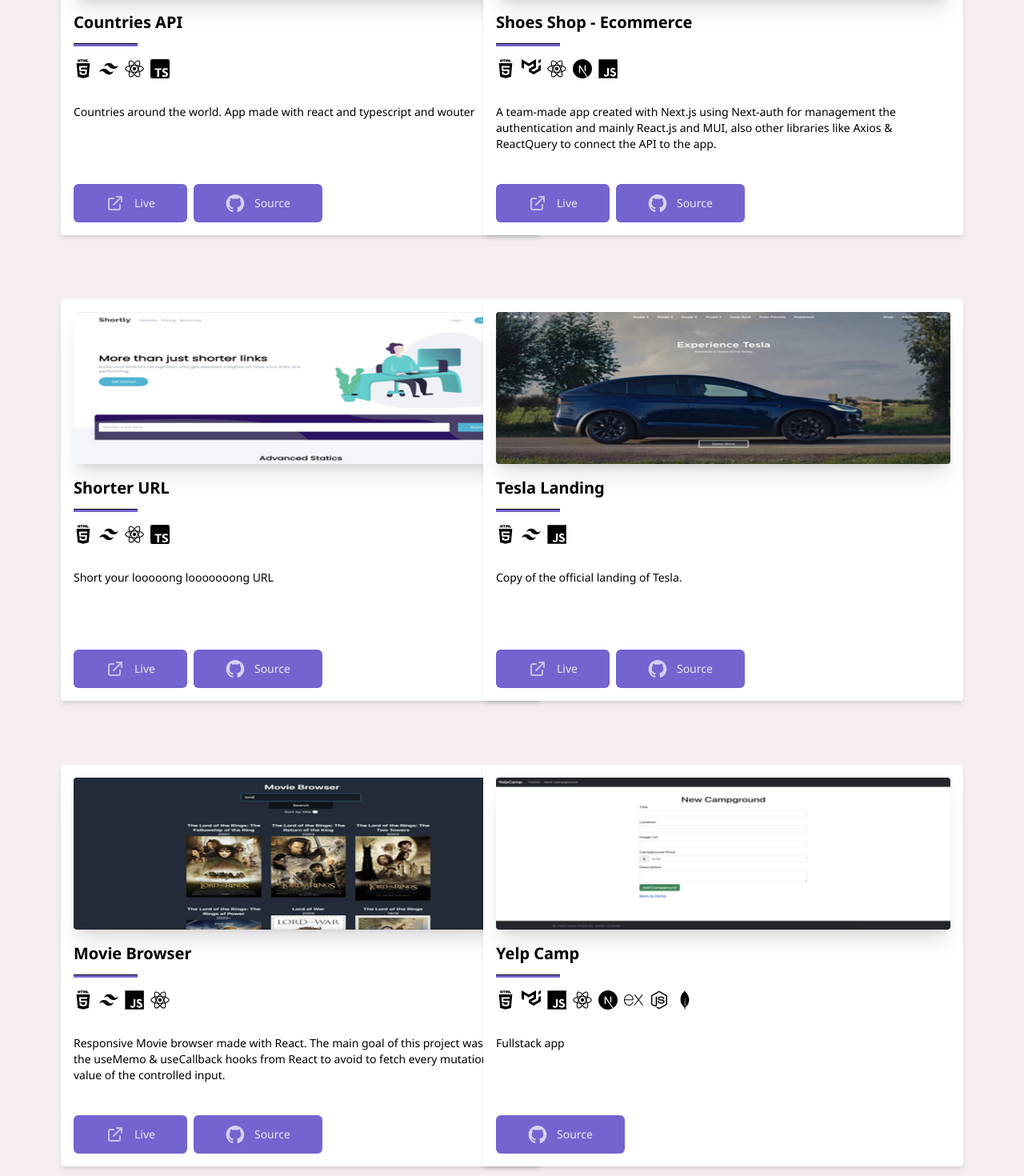
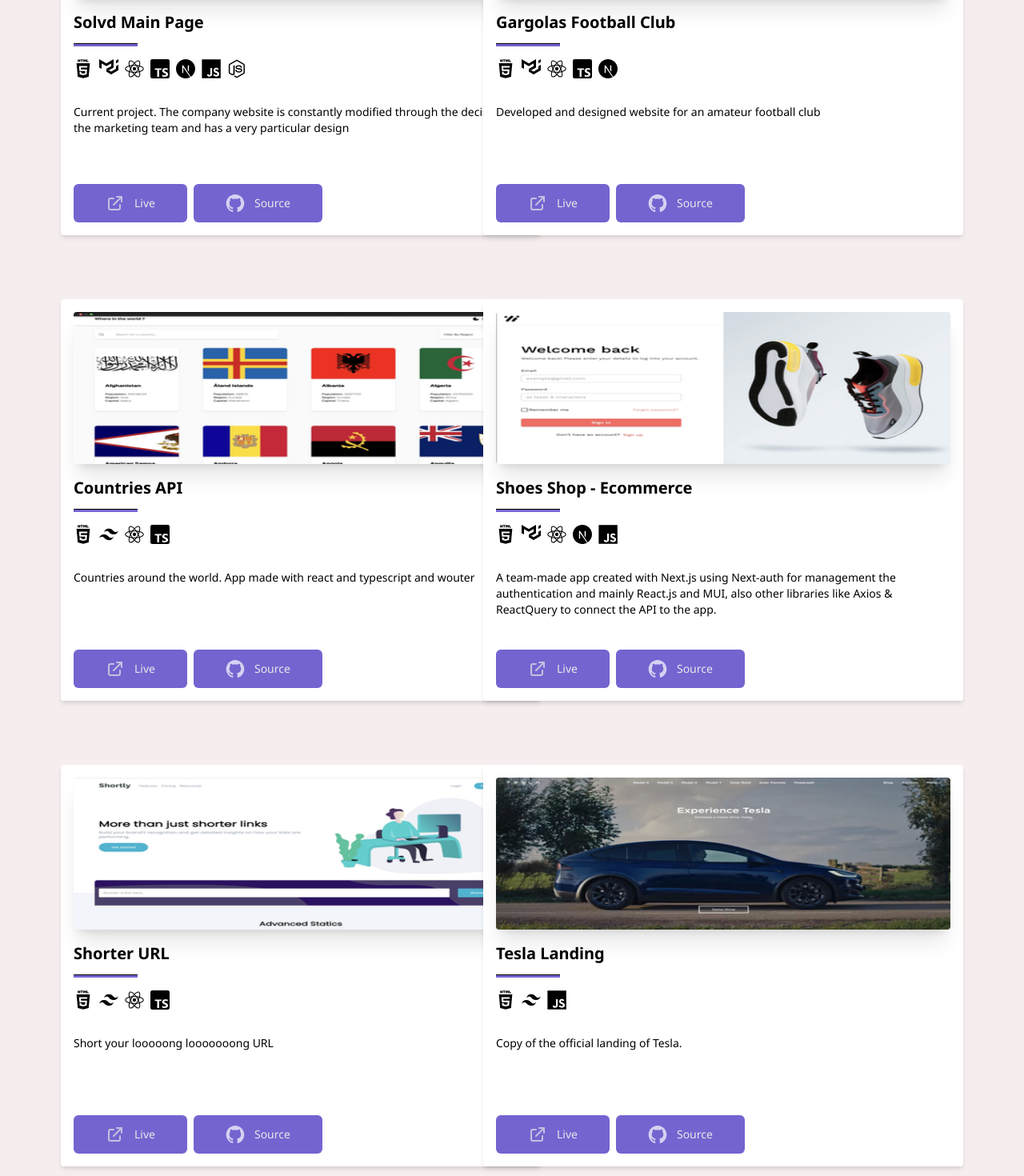
Before and after one commit to JulianOviedo/Portfolio2.0, a React (Vite) app: page / in a window 1280 px wide. Shown: the part 4080-5550 px from the top of the page at 80% size. Built offline with nearby package versions, Linux system fonts and the light colour scheme.

Commit message:
add projects

```diff
--- a/src/App.tsx
+++ b/src/App.tsx
@@ -6,8 +6,9 @@
 
 function App() {
   const [, setElements, entries] = useObserver({
-    threshold: 0.3, // Este valor puede ser ajustado entre 0 y 1
+    threshold: 0.6, // Este valor puede ser ajustado entre 0 y 1
     root: null,
+    rootMargin: '100px'
   });
 
   useEffect(() => {
--- a/src/components/ProyectCard.tsx
+++ b/src/components/ProyectCard.tsx
@@ -9,10 +9,21 @@
   urlDeploy?: string;
 }
 
-export const ProyectCard = ({ img, title, description, technologies, urlGithub, urlDeploy }: ProyectCardProps) => {
+export const ProyectCard = ({
+  img,
+  title,
+  description,
+  technologies,
+  urlGithub,
+  urlDeploy,
+}: ProyectCardProps) => {
   return (
     <article className="h-540 w-full shadow-md rounded bg-white dark:bg-bg-dark-prycard p-4 mt-10 lg:mt-0 lg:w-[600px]">
-            <img src={img} alt={title} className="rounded w-full h-[190px] shadow-xl"></img>
+      <img
+        src={img}
+        alt={title}
+        className="rounded w-full h-[190px] shadow-xl"
+      ></img>
       <h4 className="font-bold text-xl mt-4 mb-2">{title}</h4>
       <hr className="w-20 h-1 bg-primary mt-3 " />
       <div className="mb-8 mt-4 flex flex-row gap-2 flex-wrap">
@@ -21,22 +32,34 @@
             <div className="w-6" key={index}>
               {techlogo}
             </div>
-                    )
+          );
         })}
       </div>
-            <p className="mb-10 font-extralight text-sm lg:mb-0 lg:h-[100px] dark:text-disabled">{description}</p>
+      <p className="mb-10 font-extralight text-sm lg:mb-0 lg:h-[100px] dark:text-disabled">
+        {description}
+      </p>
       <div className="flex flex-row gap-2 text-sm ">
-                {urlDeploy &&
-                    <a href={urlDeploy} target="_blank" id='button' className="flex flex-row gap-1 items-center bg-primary text-disabled-light px-5 lg:px-10 py-3 rounded-md cursor-pointer hover:text-white hover:animate-bounce">
+        {urlDeploy && (
+          <a
+            href={urlDeploy}
+            target="_blank"
+            id="button"
+            className="flex flex-row gap-1 items-center bg-primary text-disabled-light px-5 lg:px-10 py-3 rounded-md cursor-pointer hover:text-white"
+          >
             <UrlIcon />
             <span>Live</span>
-                    </a>}
-                <a href={urlGithub} target="_blank" id='button' className="flex flex-row gap-1 items-center bg-primary text-disabled-light px-5 lg:px-10 py-3 rounded-md cursor-pointer hover:text-white hover:animate-bounce">
+          </a>
+        )}
+        <a
+          href={urlGithub}
+          target="_blank"
+          id="button"
+          className="flex flex-row gap-1 items-center bg-primary text-disabled-light px-5 lg:px-10 py-3 rounded-md cursor-pointer hover:text-white"
+        >
           <GithubIcon />
           <span>Source</span>
         </a>
       </div>
-
     </article>
-    )
-}
+  );
+};
--- a/src/components/ProyectsSection.tsx
+++ b/src/components/ProyectsSection.tsx
@@ -1,9 +1,25 @@
-import { ExpressLogo, HtmlIcon, JavascriptIcon, MaterialUILogo, MongoLogo, NextLogo, NodeLogo, ReactLogo, TailwindIcon, TypescriptIcon } from "../assets/Icons/Icons"
+import { HtmlIcon, JavascriptIcon, MaterialUILogo, NextLogo, NodeLogo, ReactLogo, TailwindIcon, TypescriptIcon } from "../assets/Icons/Icons"
 import { ProyectCard } from "./ProyectCard"
 
 export const Proyects = () => {
     return (
         <div className="xl:grid xl:grid-cols-2 xl:gap-20 xl:justify-items-center xl:mt-10 mt-10 lg:flex lg:items-center lg:flex-col lg:gap-20 ">
+            <ProyectCard
+                img={"/solvd.png"}
+                title={"Solvd Main Page"}
+                urlDeploy={'https://www.solvd.com/'}
+                urlGithub={'https://github.com/solvdinc/solvd-website-frontend'}
+                technologies={[<HtmlIcon />, <MaterialUILogo />, <ReactLogo />, <TypescriptIcon />, <NextLogo/>, <JavascriptIcon/>, <NodeLogo/>]}
+                description="Current project. The company website is constantly modified through the decisions of the marketing team and has a very particular design"
+            />
+             <ProyectCard
+                img={"/gargolas-fc.png"}
+                title={"Gargolas Football Club"}
+                technologies={[<HtmlIcon />, <MaterialUILogo />, <ReactLogo />, <TypescriptIcon />, <NextLogo/>]}
+                urlGithub={'https://github.com/JulianOviedo/GARGOLAS-FC'}
+                urlDeploy={'https://gargolas-fc.vercel.app/'}
+                description="Developed and designed website for an amateur football club"
+            />
             <ProyectCard
                 img={"/countries-api.png"}
                 title={"Countries API"}
@@ -47,13 +63,6 @@
                 was used the useMemo & useCallback hooks from React to avoid to fetch every mutation on the value of the controlled input."
             />
             <ProyectCard
-                img={"/yelp-camp.png"}
-                title={"Yelp Camp"}
-                urlGithub={'https://github.com/JulianOviedo/YelpCamp'}
-                technologies={[<HtmlIcon />, <MaterialUILogo />, <JavascriptIcon />, <ReactLogo />, <NextLogo />, <ExpressLogo />, <NodeLogo />, <MongoLogo />]}
-                description="Fullstack app"
-            />
-            <ProyectCard
                 img={"/old-portfolio.png"}
                 title={"Portfolio v1.0"}
                 urlGithub={'https://github.com/JulianOviedo/Portfolio'}
--- a/src/components/SocialMedia.tsx
+++ b/src/components/SocialMedia.tsx
@@ -8,7 +8,7 @@
     return (
         <>
             {icons.map((icon, idx) => (
-                <div className="w-8" id="button" key={idx}>
+                <div className="w-8 hover:scale-110" id="button" key={idx}>
                     <a href={hrefs[idx]}>{icon}</a>
                 </div>
             ))}
--- a/src/index.css
+++ b/src/index.css
@@ -19,30 +19,10 @@
 }
 
 #button:hover {
-        -webkit-animation: button 0.5s cubic-bezier(0.250, 0.460, 0.450, 0.940) both;
-                animation: button 0.5s cubic-bezier(0.250, 0.460, 0.450, 0.940) both;
+        scale: 1.05;
+        transition: all;
+        transition-duration: 300ms;
 }
-
- @-webkit-keyframes button {
-    0% {
-      -webkit-transform: translateY(0);
-              transform: translateY(0);
-    }
-    100% {
-      -webkit-transform: translateY(-5px);
-              transform: translateY(-5px);
-    }
-  }
-  @keyframes button {
-    0% {
-      -webkit-transform: translateY(0);
-              transform: translateY(0);
-    }
-    100% {
-      -webkit-transform: translateY(-5px);
-              transform: translateY(-5px);
-    }
-  }
 
 .no-scroll {
   overflow: hidden;
```
Also changed, not shown: public/gargolas-fc.png (added), public/solvd.png (added). Lines whose indentation alone changed are shown as unchanged.
